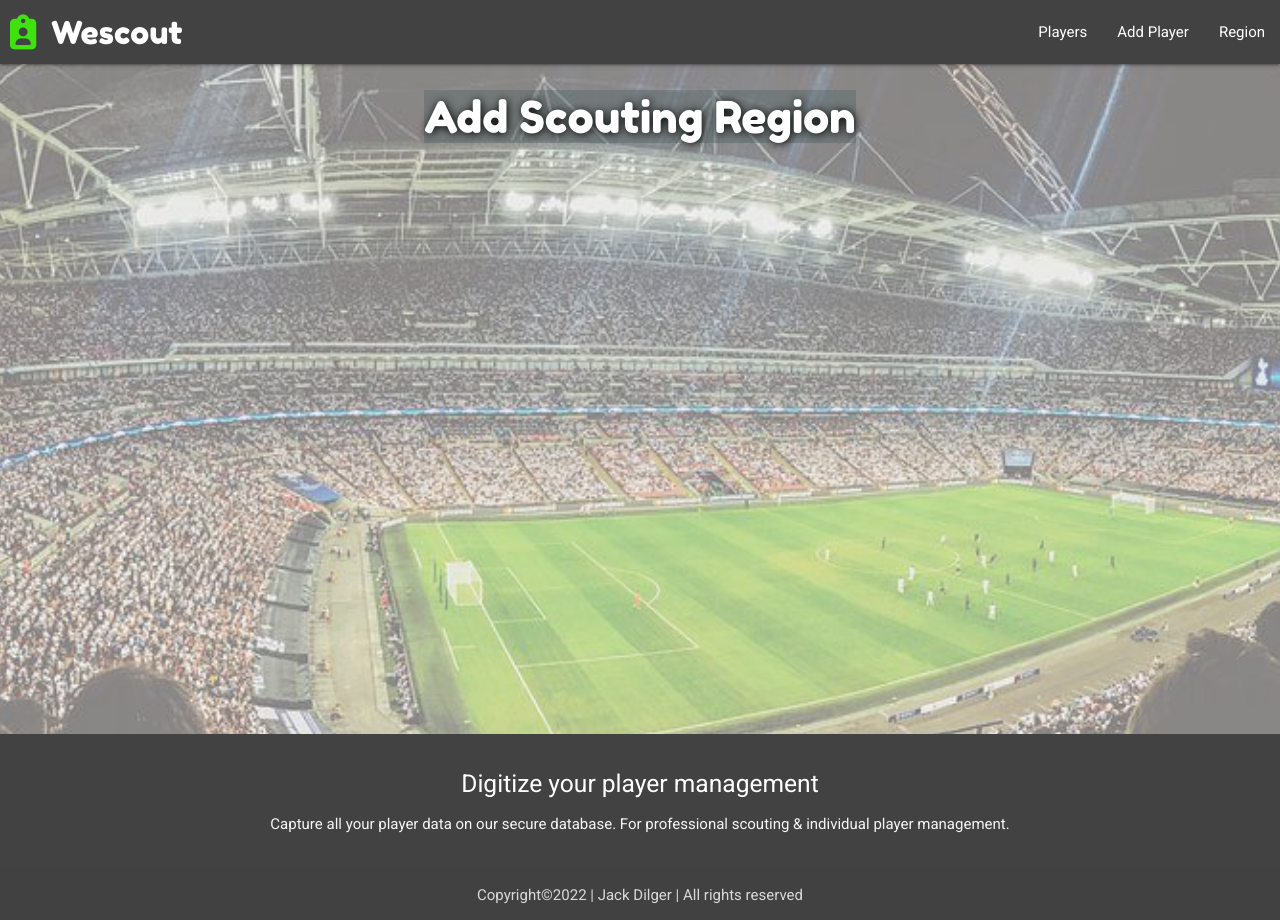
After one commit to JackDilger/wescout-milestone-3, a Flask app: page /add_region in a window 1280 px wide. The commit adds this page. Run offline with Flask 2, Linux system fonts and the light colour scheme; some libraries are stand-ins or nearby versions.

Commit message:
Create app route to render add_region.html

```diff
--- a/wescout/routes.py
+++ b/wescout/routes.py
@@ -15,3 +15,8 @@ def get_players():
 @app.route("/region")
 def region():
     return render_template("region.html")
+
+
+@app.route("/add_region")
+def add_region():
+    return render_template("add_region.html")
--- /dev/null
+++ b/wescout/templates/add_region.html
@@ -0,0 +1,8 @@
+{% extends "base.html" %}
+{% block content %}
+
+<h3 class="center-align"><span>Add Scouting Region</span></h3>
+
+
+
+{% endblock %}
--- a/wescout/templates/base.html
+++ b/wescout/templates/base.html
@@ -19,7 +19,7 @@
               <ul class="right hide-on-med-and-down">
                 <li><a href="{{ url_for('get_players') }}">Players</a></li>
                 <li><a href="">Add Player</a></li>
-                <li><a href="{{ url_for('region') }}"">Region</a></li>
+                <li><a href="{{ url_for('region') }}">Region</a></li>
               </ul>
             </div>
           </nav>
--- a/wescout/templates/region.html
+++ b/wescout/templates/region.html
@@ -1,11 +1,11 @@
 {% extends "base.html" %}
 {% block content %}
 
-<h3 class="center-align"><span>Player Region</span></h3>
+<h3 class="center-align"><span>Scouting Region</span></h3>
 
 <div class="row">
     <div class="col s12 center-align">
-        <a href="" class="btn-large grey darken-3">
+        <a href="{{ url_for('add_region') }}" class="btn-large grey darken-3">
             Add Region <i class="fa-solid fa-circle-plus"></i>
         </a>
     </div>
```
